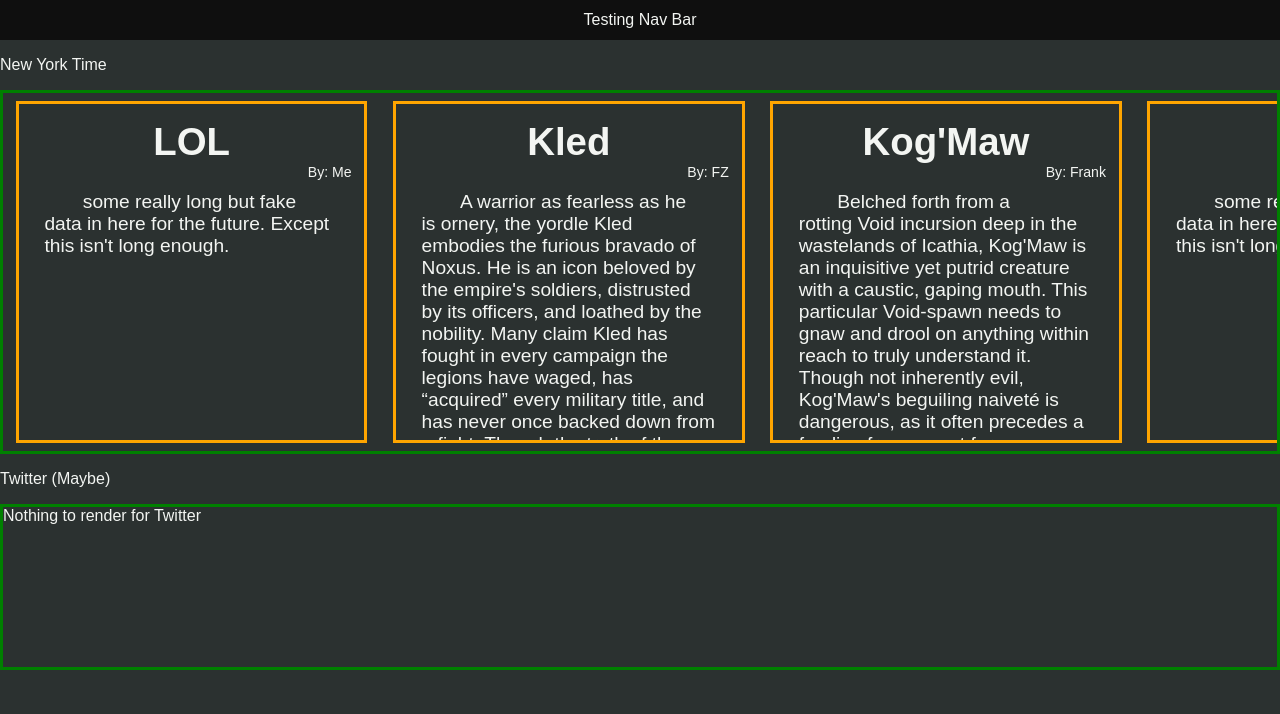
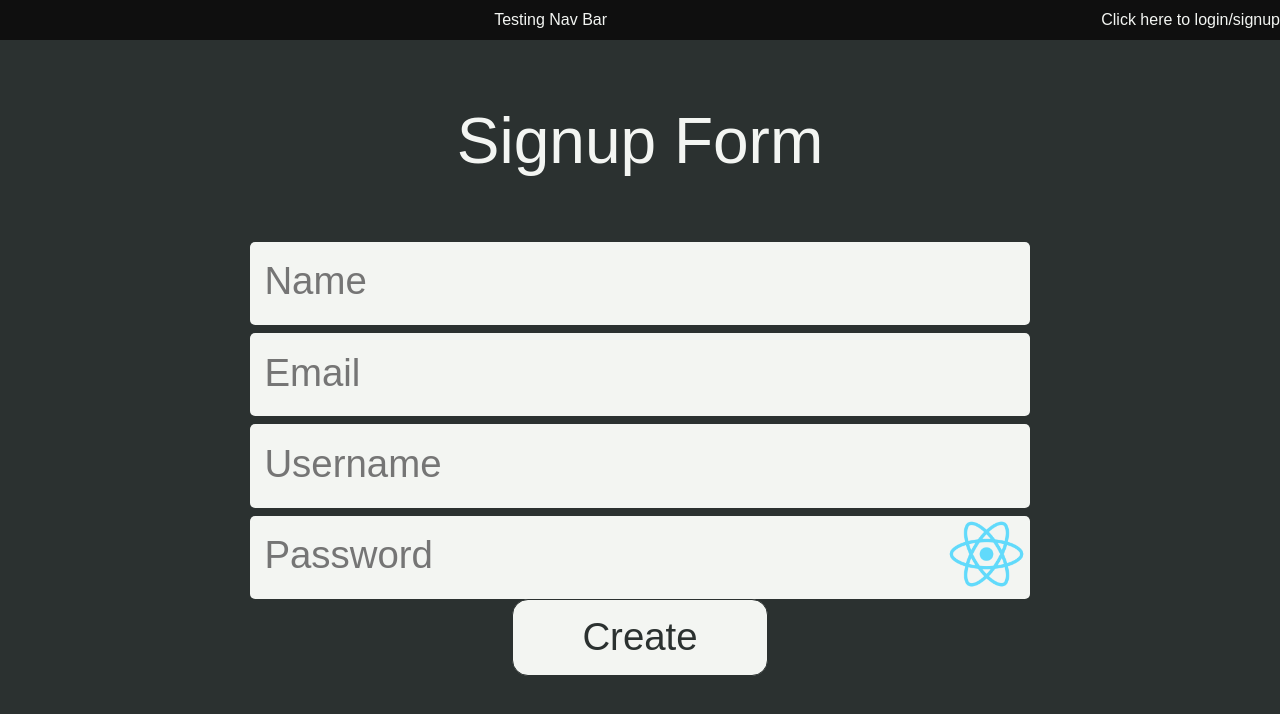
Before and after one commit to AwkTofu/PersonalNewsFrontend, a React (Create React App) app: page /signup in a window 1280 px wide. Shown: the top 714 px of the page. Built offline with nearby package versions, Linux system fonts and the light colour scheme.

Commit message:
added signup form, it works 100%, talks to backend etc, logout button, navbar topright for showing who logged in, Tons of CSS, and history.push

```diff
--- a/src/App.css
+++ b/src/App.css
@@ -29,6 +29,16 @@ body {
 
 .left {
   float: left;
+}
+
+.noselect {
+  -webkit-touch-callout: none; /* iOS Safari */
+    -webkit-user-select: none; /* Safari */
+     -khtml-user-select: none; /* Konqueror HTML */
+       -moz-user-select: none; /* Old versions of Firefox */
+        -ms-user-select: none; /* Internet Explorer/Edge */
+            user-select: none; /* Non-prefixed version, currently
+                                  supported by Chrome, Opera and Firefox */
 }
 
 /**************** NavBar CSS *********************/
--- a/src/App.js
+++ b/src/App.js
@@ -2,13 +2,19 @@ import React from 'react';
 import './App.css';
 import NavBar from "./Navbar/NavBar.js";
 import MainPage from "./News/MainPage.js";
-import { Route, Switch, withRouter } from 'react-router-dom'
+import Login from "./Navbar/Login.js";
+import Signup from "./Navbar/Signup.js"
+import { Route, Switch, withRouter } from 'react-router-dom';
 
 function App() {
   return (
     <div className="App">
-      <NavBar />
-      <MainPage />
+      <Route path="/" component={NavBar} />
+      <Switch>
+        <Route path="/" exact component={MainPage} />
+        <Route path="/login" component={Login} />
+        <Route path="/signup" component={Signup} />
+      </Switch>
     </div>
   );
 }
--- /dev/null
+++ b/src/CSS/Signup.css
@@ -0,0 +1,73 @@
+.Signup {
+	text-align: center;
+	font-size: 5vw;
+}
+
+.Signupinputs {
+	height: 6vw;
+	width: 58vw;
+
+	font-size: 3vw;
+
+	background-color: transparent;
+  	border-style: none;
+	outline: none;
+	float: left;
+	margin-left: 1vw;
+}
+
+.signup_submit {
+	background-color: #F3F5F2;
+	margin: auto;
+	width: 20vw;
+	text-align: center;
+	margin-left: 40vw;
+	color: #2B3130;
+
+
+	border-style: solid;
+	border-color: #2B3130;
+	border-radius: 1rem;
+	border-width: 0.1rem;
+}
+
+.signup_submit:hover {
+	cursor: pointer;
+}
+
+.signup_div{
+	width: 61vw;
+	height: 6.5vw;
+	margin: auto;
+	overflow: visible;
+
+	background-color: #F3F5F2;
+	margin-top: 1vh;
+
+	border-radius: 0.4vw;
+}
+
+.error_div {
+	border-color: red;
+	border-style: solid;
+	border-width: 0.2vw;
+}
+
+.form_error {
+	color: red;
+	font-size: 2vw;
+
+	margin-top: 1vw;
+}
+
+/* Special cases for password field */
+.password_input {
+	width: 53vw;
+}
+
+.showpass_icon {
+	position: relative;
+	right: 0.4vw;
+	width: 6vw;
+  	height: 6vw;
+}
--- a/src/Navbar/NavBar.js
+++ b/src/Navbar/NavBar.js
@@ -1,13 +1,64 @@
 import React from 'react';
+import {logout} from '../Redux/actions.js';
+import {connect} from 'react-redux';
+
+//************** Event Handlers **************
+let handleClickLogout = (props) => {
+	props.logout()
+	console.log("user logged out")
+}
+
+let handleLoginClick = (history) => {
+	history.push("/signup")
+}
+
+let handleHomeClick = (history) => {
+	history.push("/")
+}
+
+//************** Helper Functions **************
+let showProfile = (props) => {
+	return (
+		<div className="Profile">
+			Welcome, {props.user.name}
+			<p className="logout" onClick={() => handleClickLogout(props)}> logout </p>
+		</div>
+	)
+}
+
+let login_signup = (props) => {
+	return (
+		<div className="login right" onClick={() => handleLoginClick(props.history)}>
+			Click here to login/signup
+		</div>
+	)
+}
 
 const NavBar = (props) => {
-
+	console.log("User:", props.user)
   return (
     <div className="NavBar">
-      <p> Testing Nav Bar </p>
+      <p onClick={() => handleHomeClick(props.history)}> Testing Nav Bar </p>
+      {props.user
+      	? showProfile(props)
+      	: login_signup(props)}
     </div>
   );
 }
 
+const mapStateToProps = (state) => {
+  return {
+    user: state.user
+  }
+}
 
-export default NavBar;
+const mapDispatchToProps = dispatch => {
+	const loggingout = () => {
+		dispatch(logout());
+	}
+	return {
+		logout: loggingout
+	}
+}
+
+export default connect(mapStateToProps, mapDispatchToProps)(NavBar);
--- a/src/Navbar/Signup.js
+++ b/src/Navbar/Signup.js
@@ -1,13 +1,171 @@
-import React from 'react';
+import React, {useState} from 'react';
+import {connect} from 'react-redux';
+import {setUser} from '../Redux/actions.js';
+import "../CSS/Signup.css"
+
+const GetErrorsInForm = (formData, setFormData) => {
+	//Vars used to check if there's missing or error in the fields
+		let errors = {
+			name: null,
+			username: null,
+			password: null,
+		}
+		let errorCheck = false;
+
+		//Checking if there's missing fields
+		//Checking Name
+		if (formData.name.length <= 0)
+		{
+			errors = {
+				...errors,
+				name: "Please enter your name."
+			}
+			errorCheck = true;
+		} //Checking Username
+		if (formData.username.length <= 0)
+		{
+			errors = {
+				...errors,
+				username: "Please enter a username."
+			}
+			errorCheck = true;
+		} //Checking Password
+		if (formData.password.length < 8)
+		{
+			errors = {
+				...errors,
+				password: "Please enter a valid password with at least 8 characters."
+			}
+			errorCheck = true;
+		}
+
+		setFormData({
+			...formData,
+			errors: errors,
+		})
+
+		return errorCheck;
+}
 
 const Signup = (props) => {
+	let [formData, setFormData] = useState({
+		name: "",
+		username: "",
+		password: "",
+		email: "",
+		password_show: false,
+		errors: {
+			name: null,
+			username: null,
+			password: null,
+		}
+	})
 
+
+	//********** Event Handlers **********
+	let handleChange = (event) => {
+		setFormData({
+			...formData,
+			[event.target.name]: event.target.value,
+		})
+	}
+
+	let handlePasswordShow = () => {
+		setFormData({
+			...formData,
+			password_show: !formData.password_show
+		})
+	}
+
+	let handleSubmitClick = () => {
+		//Vars used to check if there's missing or error in the fields
+		let errorCheck = GetErrorsInForm(formData, setFormData);
+
+		//If there's no error, then create the user in the database
+		if (!errorCheck)
+		{
+			fetch('http://localhost:3000/users', {
+				method:'POST',
+				mode: 'cors',
+				headers: {
+					'Content-Type': 'application/json'
+				},
+				body: JSON.stringify(formData)
+			})
+			.then(r => r.json())
+			.then(respond => {
+				props.setUser(respond)
+				props.history.push("/")
+			})
+		}
+	}
+
+	//********** JSX Return **********
   return (
     <div className="Signup">
       <p> Signup Form </p>
+      	<div className={`signup_div ${formData.errors.name ? "error_div" : ''}`}>
+      		<input type="text"
+	      		placeholder="Name"
+	      		className="Signupinputs"
+	      		name="name"
+	      		onChange={handleChange}
+	      		value={formData.name}  />
+      	</div>
+      	{formData.errors.name ? (<p className="form_error">{formData.errors.name}</p>) : null}
+
+      	<div className="signup_div">
+	      	<input type="text"
+	      		placeholder="Email"
+	      		className="Signupinputs"
+	      		name="email"
+	      		onChange={handleChange}
+	      		value={formData.email} />
+	    </div>
+
+      	<div className={`signup_div ${formData.errors.username ? "error_div" : ''}`}>
+	      	<input type="text"
+	      		placeholder="Username"
+	      		className="Signupinputs"
+	      		name="username"
+	      		onChange={handleChange}
+      			value={formData.username}  />
+      	</div>
+      	{formData.errors.username ? (<p className="form_error">{formData.errors.username}</p>) : null}
+
+      	<div className={`signup_div password_field ${formData.errors.name ? "error_div" : ''}`}>
+	      	<input type={formData.password_show ? "text" : "password"}
+	      		placeholder="Password"
+	      		className="password_input Signupinputs"
+	      		name="password"
+	      		onChange={handleChange}
+	      		value={formData.password} />
+      		<img src="/logo512.png" className="showpass_icon right" onClick={handlePasswordShow}/>
+      	</div>
+      	{formData.errors.password ? (<p className="form_error">{formData.errors.password}</p>) : null}
+
+      	<button type="button"
+      		onClick={handleSubmitClick}
+      		className="Signupinputs signup_submit">
+      		Create
+      	</button>
     </div>
   );
 }
 
+const mapStateToProps = (state) => {
+  return {
+    user: state.user
+  }
+}
 
-export default Signup;
+const mapDispatchToProps = dispatch => {
+	const settingUser = (user) => {
+		dispatch(setUser(user));
+	}
+	return {
+		setUser: settingUser
+	}
+}
+
+export default connect(mapStateToProps, mapDispatchToProps)(Signup);
--- /dev/null
+++ b/src/Redux/actions.js
@@ -0,0 +1,12 @@
+export const setUser = (user) => {
+	return {
+		type: "SET_USER",
+		payload: user,
+	}
+}
+
+export const logout = () => {
+	return {
+		type: "LOGOUT",
+	}
+}
--- a/src/reducer.js
+++ b/src/reducer.js
@@ -37,11 +37,23 @@ const fakeData = [
 ]
 
 const initialState = {
+	user: null,
+	token: null,
 	fakeTwitterInfo: [...fakeData]
 }
 
 const reducer = (existingState = initialState, action) => {
 	switch(action.type){
+		case "SET_USER":
+			return {
+				...existingState,
+				user: action.payload
+			}
+		case "LOGOUT":
+			return {
+				...existingState,
+				user: null
+			}
 		default:
 			return existingState
 	}
```
